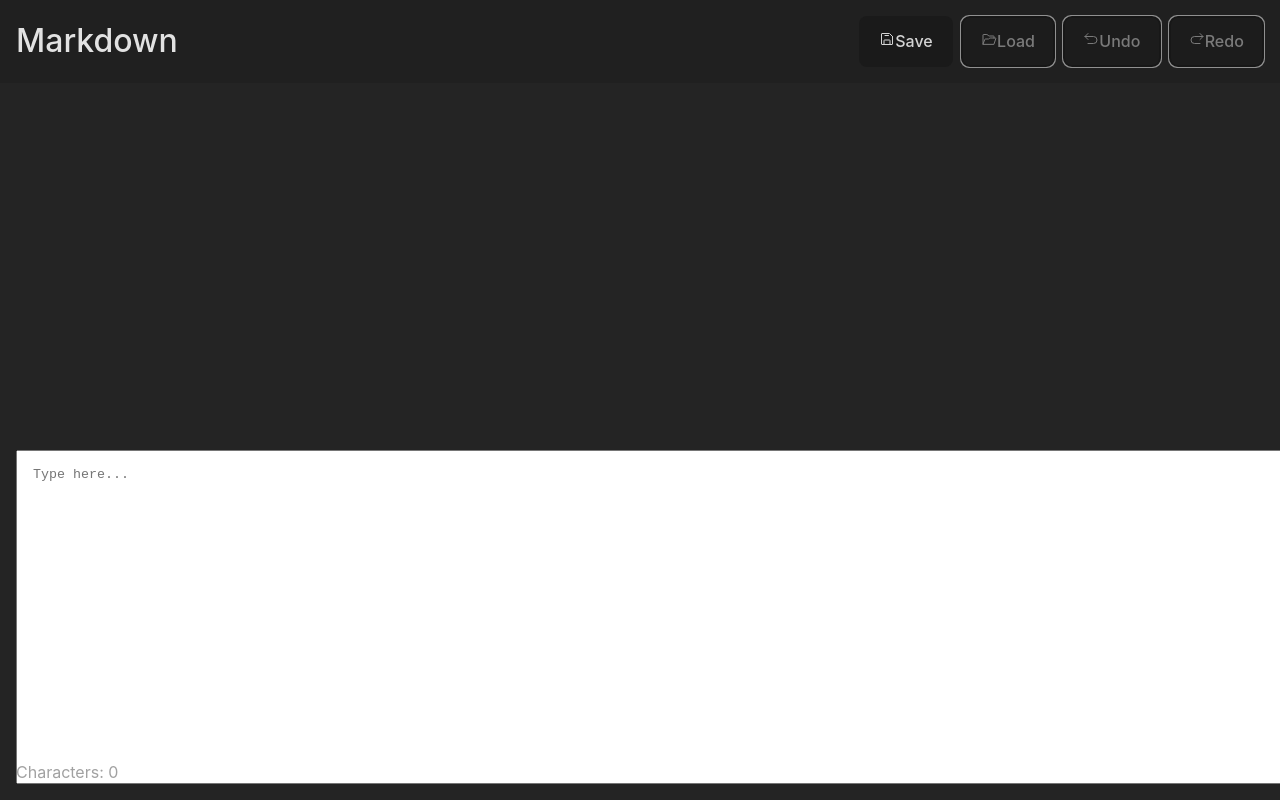
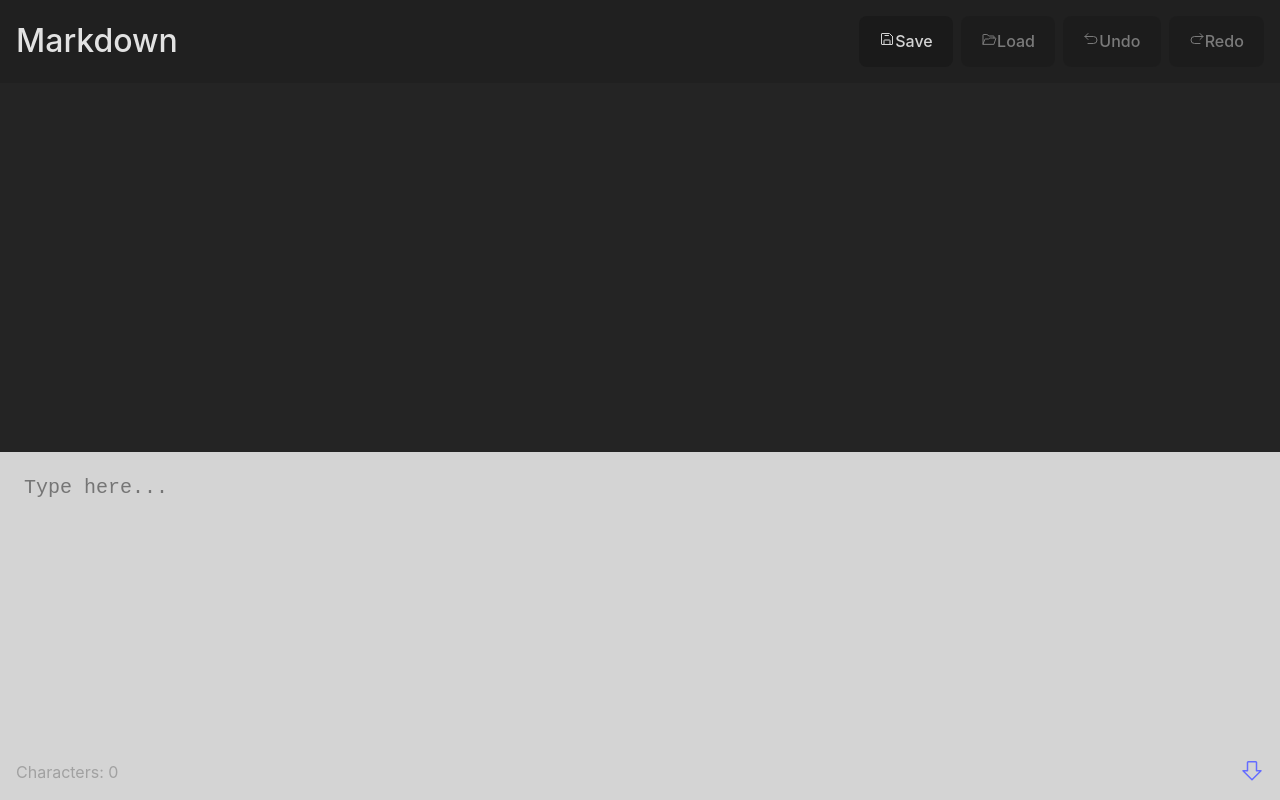
Before and after one commit to mulrooneydesign/word-processor, a React (Vite) app: page / in a window 1280 px wide. Built offline with nearby package versions, Linux system fonts and the light colour scheme.

Commit message:
feat(word-processor): add minimize function

```diff
--- a/src/components/Modal/Modal.tsx
+++ b/src/components/Modal/Modal.tsx
@@ -22,9 +22,9 @@ export function Modal({
     setFilename(event.target.value);
   };
 
-  const closeHandler = () => {
+  const closeHandler = useCallback(() => {
     toggleModalIsOpen();
-  };
+  }, [toggleModalIsOpen]);
 
   const overlayClick = (event: React.MouseEvent<HTMLDivElement>) => {
     event?.stopPropagation();
@@ -33,11 +33,11 @@ export function Modal({
     }
   };
 
-  const callbackRef = useCallback((inputElement: HTMLInputElement) => {
+  const callbackRef = (inputElement: HTMLInputElement) => {
     if (inputElement) {
       inputElement.focus();
     }
-  }, []);
+  };
 
   useLayoutEffect(() => {
     const enterKeyPressHandler = (event: { key: string }) => {
--- a/src/components/TextArea/TextArea.css
+++ b/src/components/TextArea/TextArea.css
@@ -1,11 +1,24 @@
 .textArea {
-  width: calc(100% - var(--lg-spacing));
   position: fixed;
   left: 0;
   bottom: 0;
+  right: 0;
   height: 300px;
-  margin: var(--xs-spacing);
-  padding: var(--xs-spacing);
+  width: 100%;
+  padding: var(--s-spacing);
+  background-color: transparent;
+  outline-offset: 0;
+  outline: transparent;
+  border: none;
+  background-color: var(--light-gray);
+  font-size: 1.25rem;
+  overflow-y: scroll;
+  resize: vertical;
+  height: 300px;
+}
+
+.textAreaHidden {
+  display: none;
 }
 
 .container {
@@ -15,8 +28,8 @@
 .typingIndicator {
   display: block;
   position: fixed;
-  bottom: var(--xs-spacing);
-  right: var(--lg-spacing);
+  bottom: 0;
+  left: calc(var(--xs-spacing) + 15%);
   opacity: 0.8;
   color: var(--dark-gray);
   z-index: 3;
--- a/src/components/TextArea/TextArea.tsx
+++ b/src/components/TextArea/TextArea.tsx
@@ -7,6 +7,7 @@ import './TextArea.css';
 
 import { useMarkdownStore } from '../../store/store';
 
+import Minimizer from './components/Minimizer';
 import CharCounter from '../CharCounter/CharCounter';
 
 export default function TextArea() {
@@ -14,6 +15,8 @@ export default function TextArea() {
 
   const markdown = useMarkdownStore((state) => state.markdown);
   const setMarkdown = useMarkdownStore((state) => state.setMarkdown);
+
+  const textAreaIsOpen = useMarkdownStore((state) => state.textAreaIsOpen);
 
   const onChangeHandler = (event: React.ChangeEvent<HTMLTextAreaElement>) => {
     setIsTyping(true);
@@ -53,13 +56,13 @@ export default function TextArea() {
           }}
         />
       </div>
-
       <textarea
         data-testid="textarea"
-        className="textArea"
+        className={textAreaIsOpen ? 'textArea' : 'textArea textAreaHidden'}
         placeholder="Type here..."
         onChange={onChangeHandler}
       />
+      <Minimizer />
       <p className="typingIndicator" data-testid="typing">
         {isTyping ? ' Typing...' : ''}
       </p>
--- /dev/null
+++ b/src/components/TextArea/components/Minimizer.css
@@ -0,0 +1,15 @@
+.minimizer {
+    position: fixed;
+    display: block;
+    right: var(--xs-spacing);
+    bottom: var(--xxs-spacing);
+    font-size: 1.5rem;
+}
+
+.minimizer:hover {
+    cursor: pointer;
+}
+
+.arrow {
+    color: var(--purple);
+}
--- /dev/null
+++ b/src/components/TextArea/components/Minimizer.tsx
@@ -0,0 +1,29 @@
+import { ArrowFatDown, ArrowFatUp } from 'phosphor-react';
+import { useMarkdownStore } from '../../../store/store';
+
+import './Minimizer.css';
+
+export default function Minimizer() {
+  const toggleTextAreaIsOpen = useMarkdownStore(
+    (state) => state.toggleTextAreaIsOpen
+  );
+
+  const textAreaIsOpen = useMarkdownStore((state) => state.textAreaIsOpen);
+
+  const handleToggleOpen = () => {
+    toggleTextAreaIsOpen();
+  };
+
+  return (
+    <div
+      className="minimizer"
+      data-testid="minimizer"
+      onClick={handleToggleOpen}>
+      {textAreaIsOpen ? (
+        <ArrowFatDown data-testid="arrow" className="arrow" />
+      ) : (
+        <ArrowFatUp data-testid="arrow" className="arrow" />
+      )}
+    </div>
+  );
+}
--- a/src/components/ToolBar/components/Button/Button.css
+++ b/src/components/ToolBar/components/Button/Button.css
@@ -12,18 +12,16 @@
 }
 
 .button:hover {
-  border-color: #646cff;
+  border-color: --purple;
 }
 
 .button:focus,
-.button:focus-visible {
-  outline: 4px auto -webkit-focus-ring-color;
-}
+.button:focus-visible {}
 
 .button:disabled {
   opacity: 0.5;
   cursor: not-allowed;
-  outline: 4px auto -webkit-focus-ring-color;
+
 }
 
 .button:hover:disabled {
--- a/src/index.css
+++ b/src/index.css
@@ -15,6 +15,7 @@
   --tint: rgba(0, 0, 0, 0.1);
   --light-gray: #d4d4d4;
   --dark-gray: #a1a1a1;
+  --purple: #646cff;
 
   --xxs-spacing: 0.5rem;
   --xs-spacing: 1rem;
@@ -25,7 +26,7 @@
 
 a {
   font-weight: 500;
-  color: #646cff;
+  color: --purple;
   text-decoration: inherit;
 }
 
--- a/src/store/store.ts
+++ b/src/store/store.ts
@@ -7,6 +7,8 @@ interface MarkdownState {
   setFileName: (value: string) => void;
   modalIsOpen: boolean;
   toggleModalIsOpen: () => void;
+  textAreaIsOpen: boolean;
+  toggleTextAreaIsOpen: () => void;
 }
 
 export const useMarkdownStore = create<MarkdownState>((set) => ({
@@ -17,4 +19,7 @@ export const useMarkdownStore = create<MarkdownState>((set) => ({
   modalIsOpen: false,
   toggleModalIsOpen: () =>
     set((state) => ({ modalIsOpen: !state.modalIsOpen })),
+  textAreaIsOpen: true,
+  toggleTextAreaIsOpen: () =>
+    set((state) => ({ textAreaIsOpen: !state.textAreaIsOpen })),
 }));
```
Also changed, not shown: 1 other file (tests, documents, lock files or other folders).
